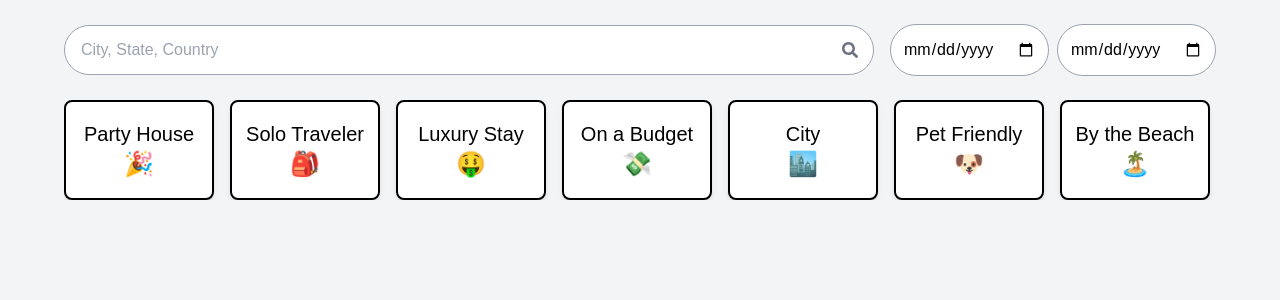
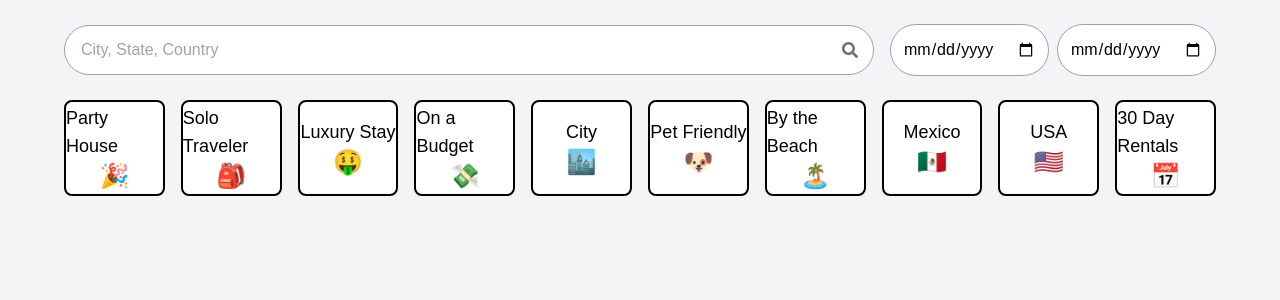
Before and after one commit to amm6758/booking-app, a Next.js app: page / in a window 1280 px wide. Shown: the top 300 px of the page. Built offline with nearby package versions, Linux system fonts and the light colour scheme.

Commit message:
Restored approved version, removed scroll bars, and fixed box outlines

```diff
--- a/app/page.tsx
+++ b/app/page.tsx
@@ -5,7 +5,7 @@ import { FaSearch } from "react-icons/fa";
 
 export default function Home() {
   const [search, setSearch] = useState("");
-  const categoryRef = useRef(null);
+  const categoryRef = useRef<HTMLDivElement>(null);
 
   const categories = [
     { label: "Party House", emoji: "🎉" },
@@ -22,8 +22,10 @@ export default function Home() {
 
   return (
     <div className="flex flex-col items-center w-full min-h-screen p-6 bg-gray-100">
+
       {/* Search and Date Picker Section */}
       <div className="w-full max-w-6xl flex flex-col md:flex-row gap-4 items-center">
+
         {/* Search Bar */}
         <div className="relative flex-1">
           <input
@@ -51,13 +53,16 @@ export default function Home() {
 
       {/* Category Boxes Section */}
       <div className="w-full max-w-6xl mt-6 overflow-hidden">
-        <div ref={categoryRef} className="flex gap-4 overflow-x-auto scrollbar-hide">
+        <div
+          ref={categoryRef}
+          className="flex gap-4 w-full overflow-x-auto no-scrollbar"
+        >
           {categories.map((category, index) => (
             <div
               key={index}
-              className="flex flex-col items-center justify-center min-w-[150px] h-[100px] bg-white border-2 border-black rounded-lg shadow-md transition-transform transform hover:scale-105 hover:shadow-lg"
+              className="flex flex-col items-center justify-center w-48 h-24 bg-white border-2 border-black rounded-lg text-black text-lg font-medium hover:scale-105 transition-transform"
             >
-              <span className="text-xl font-medium text-black">{category.label}</span>
+              <span>{category.label}</span>
               <span className="text-2xl">{category.emoji}</span>
             </div>
           ))}
```
